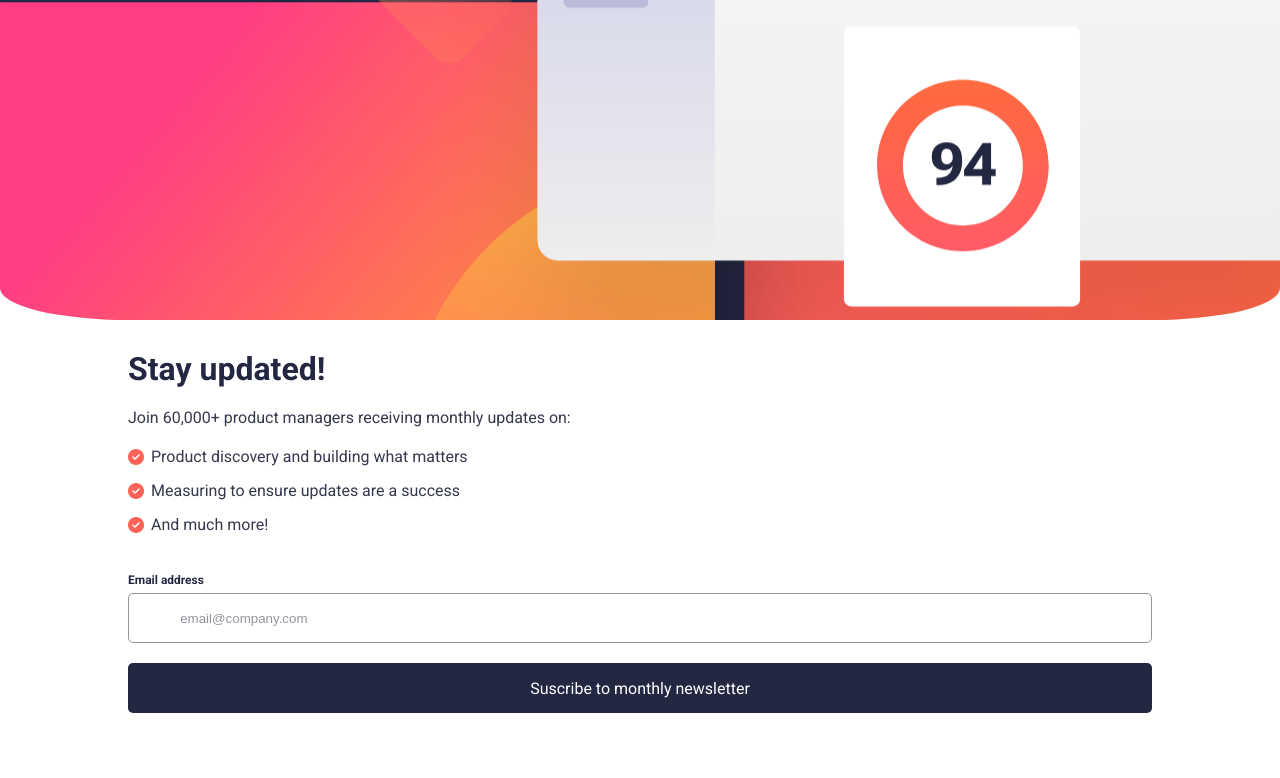
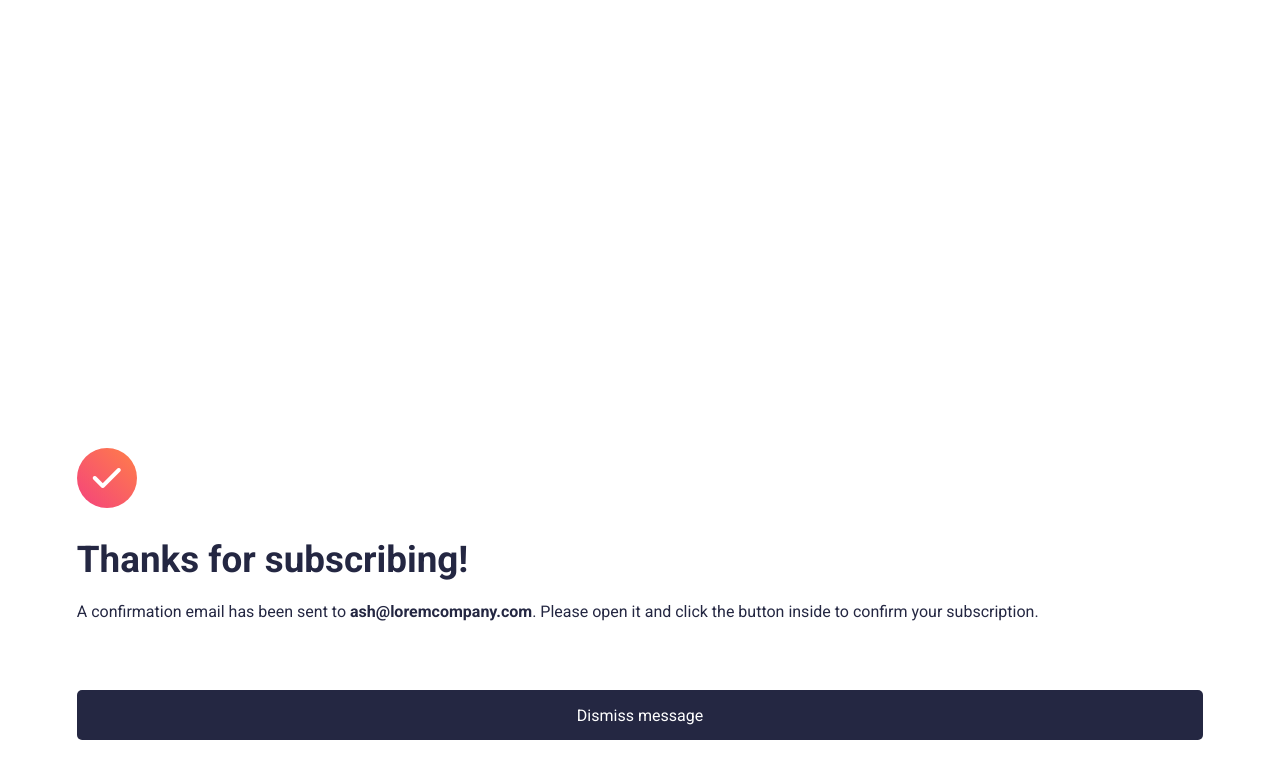
Before and after one commit to tanferest/newsletter_form_frontendmentor, a website: page src/html/index.html in a window 1280 px wide. Drawn offline with nearby package versions, Linux system fonts and the light colour scheme; files that its build step writes are made by us from their sources; files whose address does not match are found by name.

Commit message:
create styles for success state

```diff
--- a/src/html/partials/main.html
+++ b/src/html/partials/main.html
@@ -1,4 +1,5 @@
 <main class="page__main">
+    <div class="hidden">
         <div class="hero"></div>
         <section class="suscribe">
             <h1 class="suscribe__title">Stay updated!</h1>
@@ -10,6 +11,15 @@
             </ul>
             <label class="suscribe__label" for="email">Email address</label>
             <input class="suscribe__input" type="text" id="email" placeholder="email@company.com">
-        <button class="suscribe__btn">Suscribe to monthly newsletter</button>
+            <button class="suscribe__btn btn">Suscribe to monthly newsletter</button>
+        </section>
+    </div>
+    <section class="success">
+        <div class="success__icon"><i class="fa-solid fa-check"></i></div>
+        <h2 class="success__title">Thanks for subscribing!</h2>
+        <p class="success__msg">
+            A confirmation email has been sent to <span class="success__email">ash@loremcompany.com</span>. Please open it and click the button inside to confirm your subscription.
+        </p>
+        <button class="success__btn btn">Dismiss message</button>
     </section>
 </main>
--- /dev/null
+++ b/src/scss/components/_buttons.scss
@@ -0,0 +1,8 @@
+.btn {
+    width: 100%;
+    height: 50px;
+    background-color: $dark-grey;
+    color: $white;
+    border-radius: 5px;
+    margin-bottom: 40px;
+}
--- a/src/scss/layout/_main.scss
+++ b/src/scss/layout/_main.scss
@@ -52,11 +52,48 @@
     }
     &__btn {
         margin-top: 20px;
-        width: 100%;
-        height: 50px;
-        background-color: $dark-grey;
-        color: $white;
-        border-radius: 5px;
-        margin-bottom: 40px;
     }
 }
+
+.success {
+    position: absolute;
+    top: 0;
+    height: 100vh;
+    width: 100%;
+    background-color: $white;
+    padding: 35% 6% 10% 6%;
+    color: $dark-grey;
+    &__icon {
+        background: linear-gradient(to right top, rgb(244, 66, 125), rgb(255, 127, 72));
+        width: 60px;
+        height: 60px;
+        display: flex;
+        justify-content: center;
+        align-items: center;
+        border-radius: 50%;
+        & i {
+            font-size: 2rem;
+            color: $white;
+        }
+    }
+    &__title {
+        margin: 30px 0 20px 0;
+        font-size: 2.3rem;
+    }
+    &__msg {
+        color: $dark-grey;
+        line-height: 1.4;
+    }
+    &__email {
+        font-weight: 700;
+    }
+    &__btn {
+        position: absolute;
+        width: 88vw;
+        bottom: 20px;
+    }
+}
+
+.hidden {
+    display: none;
+}
--- a/src/scss/main.scss
+++ b/src/scss/main.scss
@@ -1,7 +1,6 @@
 @import 'core/reset';
 @import 'core/variables';
-// @import 'components/code';
-// @import 'components/links';
+@import 'components/buttons';
 // @import 'layout/header';
 @import 'layout/main';
 
```
Lines whose indentation alone changed are shown as unchanged.
